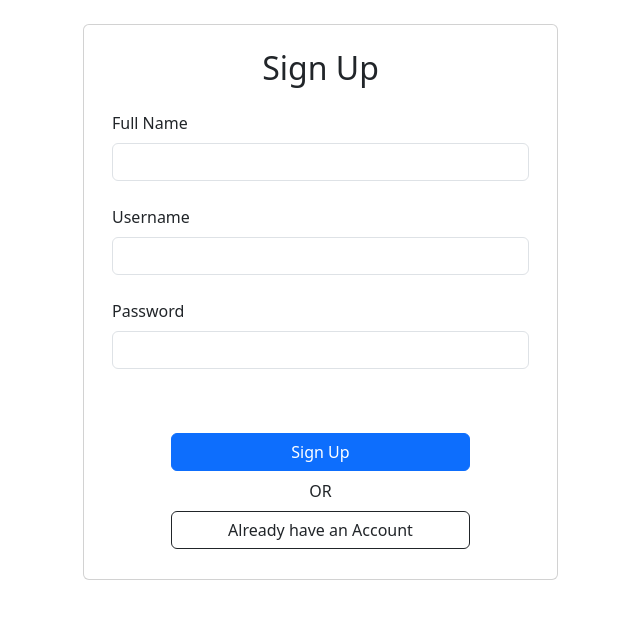
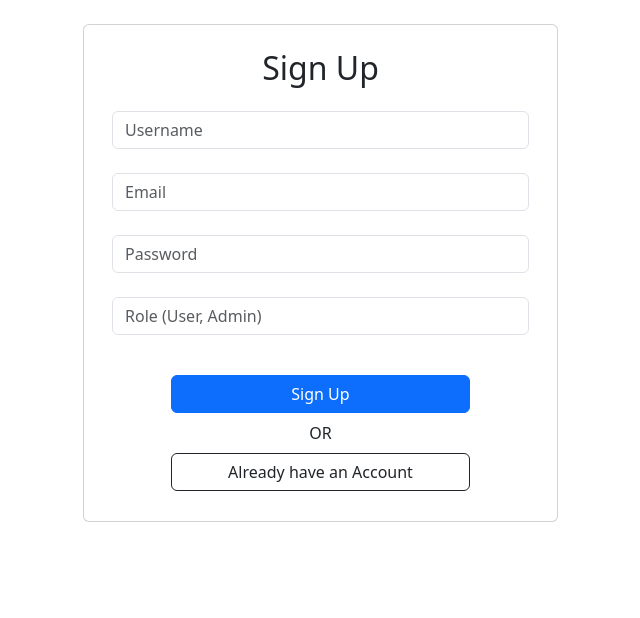
Before and after one commit to harshani95/Task-Management-System, a React (Vite) app in the folder client/: page /signup in a window 1280 px wide. Shown: the top 618 px of the page, without its empty margins (272-912 px from the left). Built offline with nearby package versions, Linux system fonts and the light colour scheme.

Commit message:
Updated UI with authorization

```diff
--- a/client/src/pages/AssignTask.jsx
+++ b/client/src/pages/AssignTask.jsx
@@ -26,7 +26,7 @@ const AssignTask = () => {
     setErrorMessage("");
     try {
       const response = await axios.post(
-        "http://localhost:8080/api/v1/tasks/save",
+        "http://localhost:8080/api/v1/admin/save",
         {
           name,
           employee,
--- a/client/src/pages/Dashboard.jsx
+++ b/client/src/pages/Dashboard.jsx
@@ -16,7 +16,7 @@ const Dashboard = () => {
     const token = localStorage.getItem("token");
     try {
       const response = await axios.get(
-        "http://localhost:8080/api/v1/tasks/get-all-tasks",
+        "http://localhost:8080/api/v1/admin-user/get-all-tasks",
         {
           headers: {
             Authorization: `Bearer ${token}`,
@@ -35,7 +35,7 @@ const Dashboard = () => {
   const deleteTask = async (id) => {
     const token = localStorage.getItem("token");
     try {
-      await axios.delete("http://localhost:8080/api/v1/tasks/delete/" + id, {
+      await axios.delete("http://localhost:8080/api/v1/admin/delete/" + id, {
         headers: {
           Authorization: `Bearer ${token}`,
         },
@@ -52,7 +52,7 @@ const Dashboard = () => {
     e.preventDefault();
     try {
       const response = await axios.get(
-        `http://localhost:8080/api/v1/tasks/get-by-employee/${searchEmployee}`,
+        `http://localhost:8080/api/v1/admin/get-by-employee/${searchEmployee}`,
         {
           headers: {
             Authorization: `Bearer ${token}`,
--- a/client/src/pages/Login.jsx
+++ b/client/src/pages/Login.jsx
@@ -5,17 +5,23 @@ import { Link, useNavigate } from "react-router-dom";
 const Login = () => {
   const navigate = useNavigate();
 
-  const [username, setUsername] = useState("");
-  const [password, setPassword] = useState("");
+  const [formData, setFormData] = useState({
+    email: "",
+    password: "",
+  });
+
+  const handleChange = (e) => {
+    setFormData((prev) => ({
+      ...prev,
+      [e.target.name]: e.target.value,
+    }));
+  };
 
   const login = async () => {
     try {
       const response = await axios.post(
-        "http://localhost:8080/api/v1/users/login",
-        {
-          username,
-          password,
-        }
+        "http://localhost:8080/api/v1/auth/login",
+        formData
       );
       localStorage.setItem("token", response.data.data);
       alert("Login Successfully");
@@ -23,7 +29,10 @@ const Login = () => {
       console.log(response.data);
       navigate("/home");
 
-      setUsername(""), setPassword("");
+      setFormData({
+        email: "",
+        password: "",
+      });
     } catch (e) {
       console.error("Login failed:", e);
       alert("Login failed!");
@@ -37,46 +46,41 @@ const Login = () => {
         <form>
           <div className="container">
             <div className="row">
-              <div className="card col-md-6 offset-md-3">
+              <div className="card col-md-5 offset-md-3">
                 <br />
                 <h3 className="text-center">Login</h3>
                 <div className="card-body">
                   <div className="form-group">
-                    <label htmlFor="usernamr" className="form-label">
-                      Username
-                    </label>
+                    <label htmlFor="email">Email</label>
                     <input
-                      type="text"
+                      type="email"
+                      id="email"
+                      name="email"
+                      value={formData.email}
+                      onChange={handleChange}
                       className="form-control input-item"
-                      onChange={(e) => {
-                        setUsername(e.target.value);
-                      }}
-                      id="username"
-                      name="username"
-                      autoComplete="username"
+                      autoComplete="email"
                       required
                     />
                   </div>
                   <br />
 
                   <div className="form-group">
-                    <label htmlFor="inputPassword" className="form-label">
-                      Password
-                    </label>
+                    <label htmlFor="password">Password</label>
                     <input
                       type="password"
                       id="password"
-                      onChange={(e) => {
-                        setPassword(e.target.value);
-                      }}
+                      name="password"
+                      value={formData.password}
+                      onChange={handleChange}
                       className="form-control input-item"
-                      name="password"
                       autoComplete="current-password"
                       required
                     />
                   </div>
+
+                  <br />
                 </div>
-                <br />
 
                 <div className="d-grid gap-2 col-8 mx-auto">
                   <button
--- a/client/src/pages/Signup.jsx
+++ b/client/src/pages/Signup.jsx
@@ -5,27 +5,38 @@ import { Link, useNavigate } from "react-router-dom";
 const Signup = () => {
   const navigate = useNavigate();
 
-  const [name, setName] = useState("");
-  const [username, setUsername] = useState("");
-  const [password, setPassword] = useState("");
+  const [formData, setFormData] = useState({
+    username: "",
+    email: "",
+    password: "",
+    role: "",
+  });
+
+  const handleChange = (e) => {
+    setFormData((prev) => ({
+      ...prev,
+      [e.target.name]: e.target.value,
+    }));
+  };
 
   const signup = async (e) => {
     e.preventDefault();
     try {
       const response = await axios.post(
-        "http://localhost:8080/api/v1/users/register",
-        {
-          name,
-          username,
-          password,
-        }
+        "http://localhost:8080/api/v1/auth/signup",
+        formData
       );
       console.log(response);
       alert("Registation Successfully");
 
       navigate("/");
 
-      setName(""), setUsername(""), setPassword("");
+      setFormData({
+        username: "",
+        email: "",
+        password: "",
+        role: "",
+      });
     } catch (e) {
       console.log(e);
     }
@@ -43,59 +54,64 @@ const Signup = () => {
                 <h2 className="text-center">Sign Up</h2>
                 <div className="card-body content">
                   <div className="form-group">
-                    <label htmlFor="name" className="form-label">
-                      Full Name
-                    </label>
-                    <input
-                      type="text"
-                      name="name"
-                      id="name"
-                      onChange={(e) => {
-                        setName(e.target.value);
-                      }}
-                      className="form-control input-item"
-                      autoComplete="usernamme"
-                      required
-                    />
-                  </div>
-                  <br />
-                  <div className="form-group">
-                    <label htmlFor="username" className="form-label">
-                      Username
-                    </label>
                     <input
                       type="text"
                       id="username"
-                      onChange={(e) => {
-                        setUsername(e.target.value);
-                      }}
+                      value={formData.username}
+                      onChange={handleChange}
                       name="username"
+                      placeholder="Username"
                       className="form-control input-item"
                       autoComplete="given-name"
                       required
                     />
                   </div>
                   <br />
+                  <div className="form-group">
+                    <input
+                      type="email"
+                      name="email"
+                      value={formData.email}
+                      placeholder="Email"
+                      id="email"
+                      onChange={handleChange}
+                      className="form-control input-item"
+                      autoComplete="email"
+                      required
+                    />
+                  </div>
+                  <br />
 
                   <div className="form-group">
-                    <label htmlFor="password" className="form-label">
-                      Password
-                    </label>
                     <input
                       type="password"
                       name="password"
+                      value={formData.password}
+                      placeholder="Password"
                       id="password"
-                      onChange={(e) => {
-                        setPassword(e.target.value);
-                      }}
+                      onChange={handleChange}
                       className="form-control input-item"
                       autoComplete="current-password"
                       required
                     />
                   </div>
                   <br />
+
+                  <div className="form-group">
+                    <input
+                      type="text"
+                      name="role"
+                      value={formData.role}
+                      placeholder="Role (User, Admin)"
+                      id="role"
+                      onChange={handleChange}
+                      className="form-control input-item"
+                      autoComplete="role"
+                      required
+                    />
+                  </div>
+                  <br />
                 </div>
-                <br />
 
                 <div className="d-grid gap-2 col-8 mx-auto">
                   <button className="btn btn-primary" type="submit">
--- a/client/src/pages/UpdateTask.jsx
+++ b/client/src/pages/UpdateTask.jsx
@@ -18,7 +18,7 @@ const UpdateTask = () => {
     setErrorMessage("");
     try {
       await axios.put(
-        `http://localhost:8080/api/v1/tasks/update/${id}`,
+        `http://localhost:8080/api/v1/admin/update/${id}`,
         {
           status: updateStatus,
         },
@@ -39,7 +39,7 @@ const UpdateTask = () => {
     const token = localStorage.getItem("token");
     try {
       const response = await axios.get(
-        `http://localhost:8080/api/v1/tasks/get-by-id/${id}`,
+        `http://localhost:8080/api/v1/admin/get-by-id/${id}`,
         {
           headers: {
             Authorization: `Bearer ${token}`,
```
